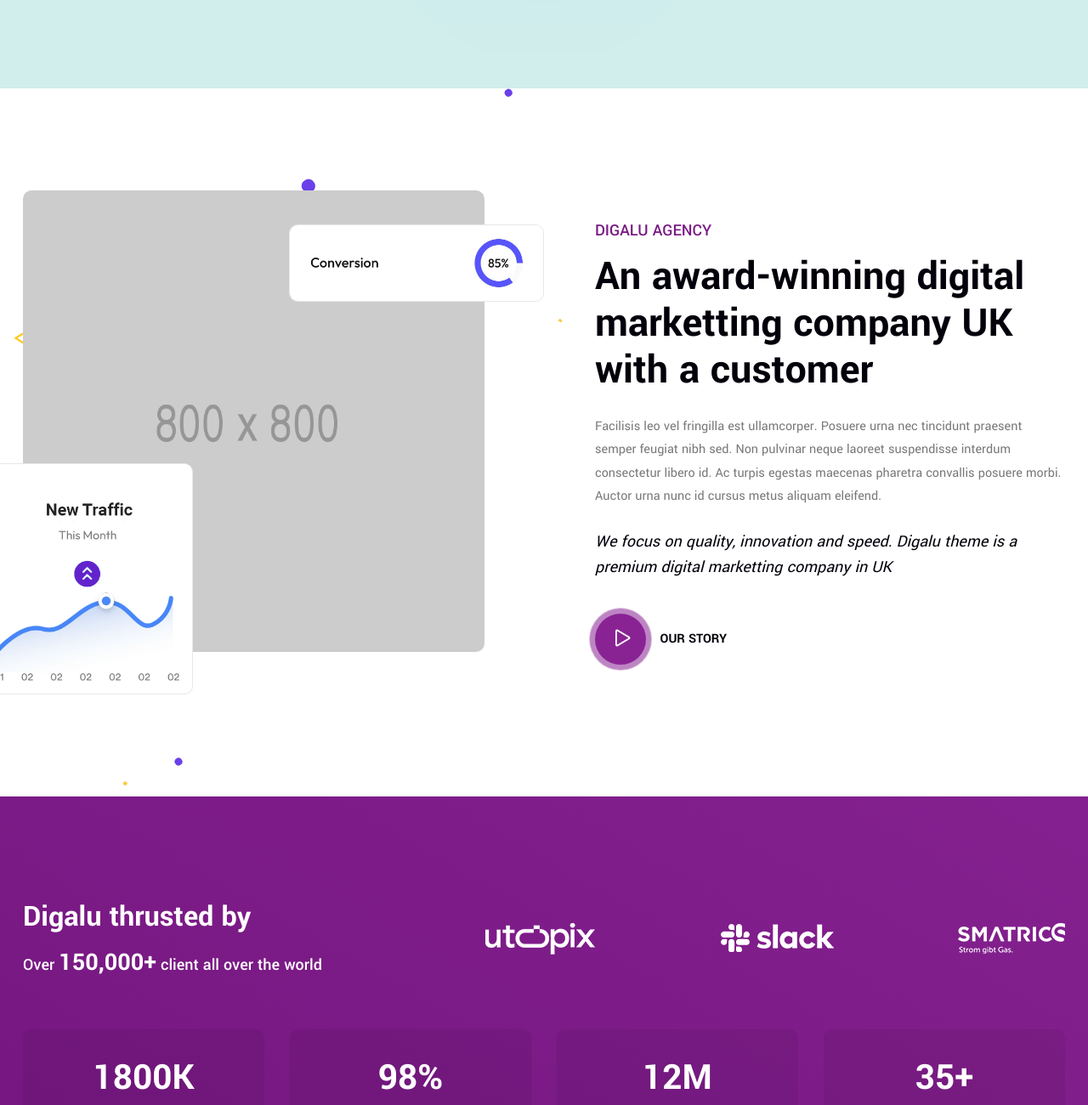
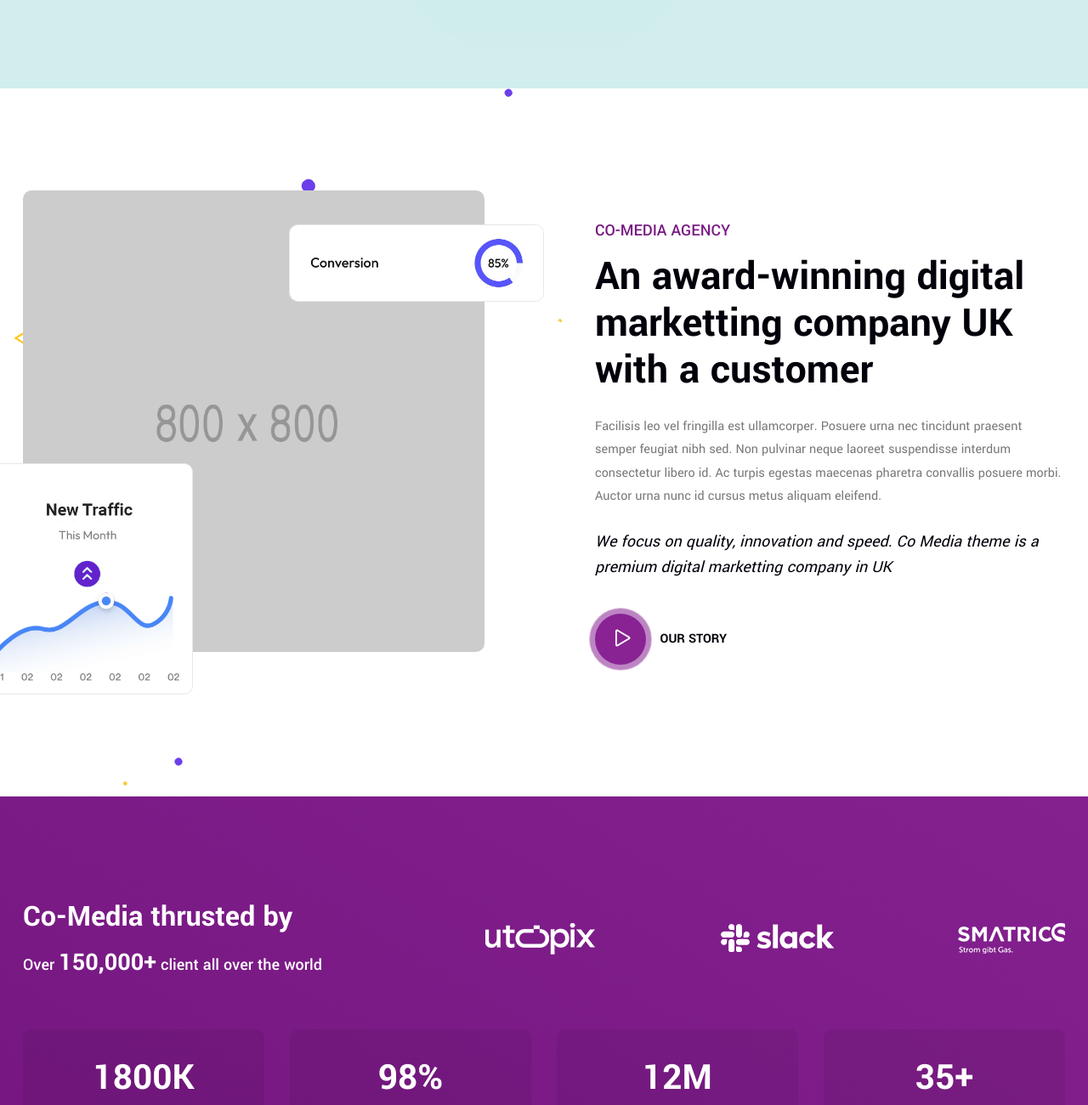
Before and after one commit to Youssef-ashraf-ramadan/Co-media2, a plain HTML site: page about-us.html in a window 1280 px wide. Shown: the part 307-1607 px from the top of the page at 85% size. Drawn offline with Linux system fonts and the light colour scheme; files that its build step writes are made by us from their sources.

Commit message:
last-commit

```diff
--- a/about-us.html
+++ b/about-us.html
@@ -228,7 +228,7 @@
 
                 <div class="col-lg-6 pl-60 pl-md-15 pl-xs-15">
                     <div class="about-style-one">
-                        <h4 class="sub-heading">Digalu Agency</h4>
+                        <h4 class="sub-heading">Co-Media Agency</h4>
                         <h2 class="heading">An award-winning digital marketting company UK with a customer</h2>
                         <p>
                             Facilisis leo vel fringilla est ullamcorper. Posuere urna nec tincidunt praesent semper
@@ -237,7 +237,7 @@
                             aliquam eleifend.
                         </p>
                         <blockquote>
-                            We focus on quality, innovation and speed. Digalu theme is a premium digital marketting
+                            We focus on quality, innovation and speed. Co Media theme is a premium digital marketting
                             company in UK
                         </blockquote>
                         <a href="https://www.youtube.com/watch?v=owhuBrGIOsE"
@@ -262,7 +262,7 @@
             <div class="brand-items">
                 <div class="row align-center">
                     <div class="col-lg-4">
-                        <h2>Digalu thrusted by</h2>
+                        <h2>Co-Media thrusted by</h2>
                         <h4>Over <strong>150,000+</strong>
                             client all over the world</h4>
                     </div>
```
Also changed, not shown: contact-us.html (+1 -1 lines), index.html (+1 -1 lines), services.html (+1 -1 lines).
